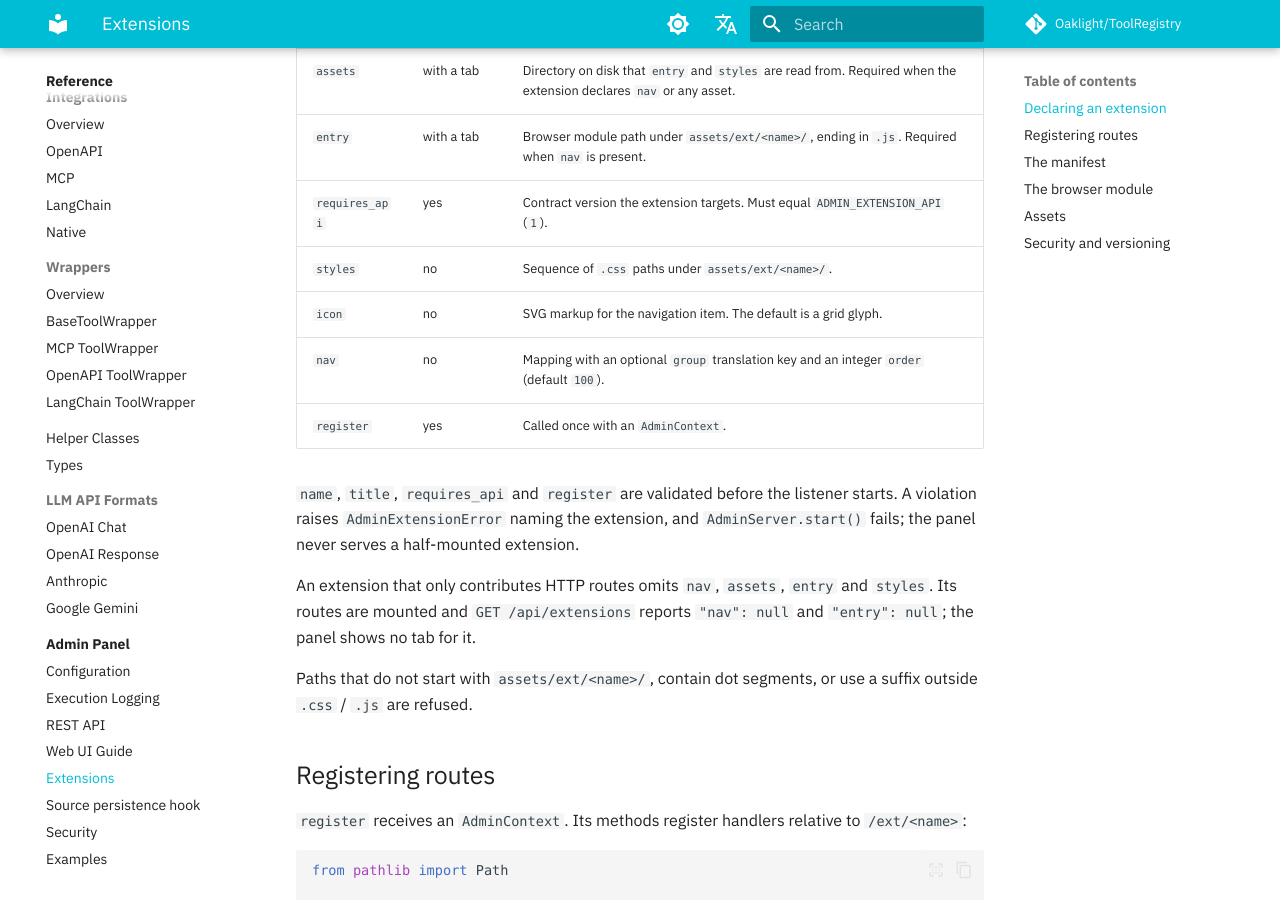
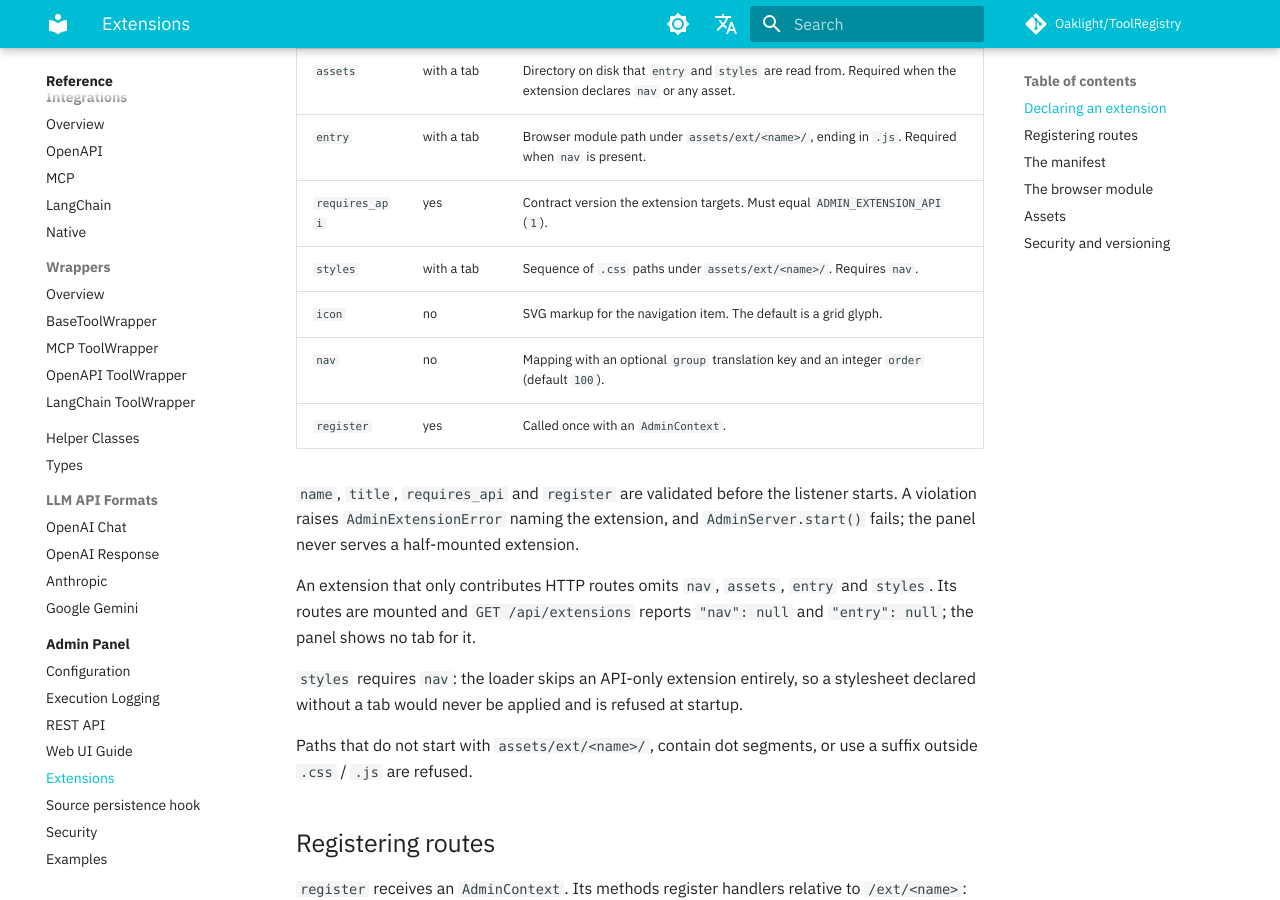
Before and after one commit to Oaklight/ToolRegistry, an MkDocs documentation site: the page built from docs/admin/extensions.md, in a window 1280 px wide and 900 px high, scrolled down 650 px. Built offline with MkDocs 1.6.1 and Material for MkDocs 9.7.7, drawn with Linux system fonts in a browser that asks for light colours; some web fonts are replaced; comment, search, counter and statistics services are not loaded.

Commit message:
docs(admin): note that extension styles require a tab (#439)

```diff
--- a/docs/admin/extensions.md
+++ b/docs/admin/extensions.md
@@ -19,7 +19,7 @@ An extension is an object with the attributes below and a `register` method.
 | `assets` | with a tab | Directory on disk that `entry` and `styles` are read from. Required when the extension declares `nav` or any asset. |
 | `entry` | with a tab | Browser module path under `assets/ext/<name>/`, ending in `.js`. Required when `nav` is present. |
 | `requires_api` | yes | Contract version the extension targets. Must equal `ADMIN_EXTENSION_API` (`1`). |
-| `styles` | no | Sequence of `.css` paths under `assets/ext/<name>/`. |
+| `styles` | with a tab | Sequence of `.css` paths under `assets/ext/<name>/`. Requires `nav`. |
 | `icon` | no | SVG markup for the navigation item. The default is a grid glyph. |
 | `nav` | no | Mapping with an optional `group` translation key and an integer `order` (default `100`). |
 | `register` | yes | Called once with an `AdminContext`. |
@@ -32,6 +32,10 @@ half-mounted extension.
 An extension that only contributes HTTP routes omits `nav`, `assets`, `entry`
 and `styles`. Its routes are mounted and `GET /api/extensions` reports
 `"nav": null` and `"entry": null`; the panel shows no tab for it.
+
+`styles` requires `nav`: the loader skips an API-only extension entirely, so a
+stylesheet declared without a tab would never be applied and is refused at
+startup.
 
 Paths that do not start with `assets/ext/<name>/`, contain dot segments, or
 use a suffix outside `.css` / `.js` are refused.
```
